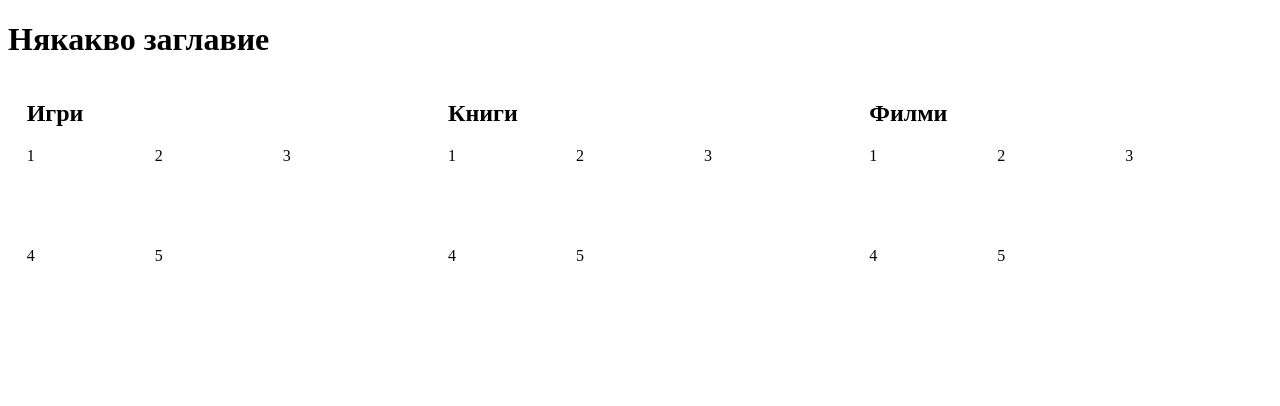
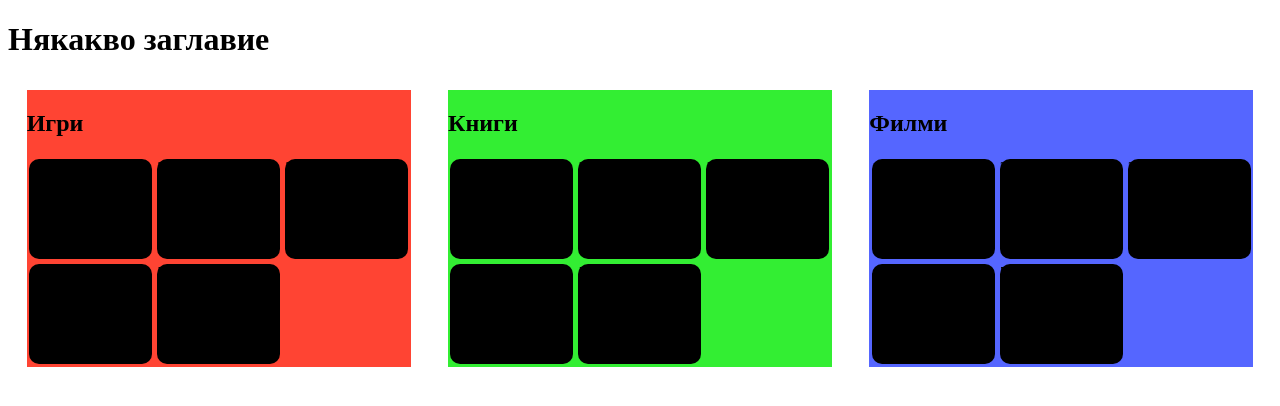
Before and after one commit to eiribarev18/generala-approves, a plain HTML site: page HTML/index.html in a window 1280 px wide. Drawn offline with Linux system fonts and the light colour scheme.

Commit message:
Add some basic styling to the index
 Note: Still WIP; the cards remain as placeholders

```diff
--- a/CSS/index.css
+++ b/CSS/index.css
@@ -3,6 +3,23 @@
 	flex-direction: row;
 	flex-wrap: wrap;
 	justify-content: space-around;
+}
+
+.flex-item {
+	margin-top: 10px;
+	margin-bottom: 10px;
+}
+
+.games {
+	background-color: #ff4433;
+}
+
+.books {
+	background-color: #33ee33
+}
+
+.movies {
+	background-color: #5566ff
 }
 
 .grid {
@@ -14,7 +31,15 @@
 }
 
 .card {
-	width: 100%;
-	height: 100%;
 	min-height: 100px;
+	margin: 2.5px;
+	border-radius: 10px;
+
+	background-color: black;
+
+	transition: 0s;
 }
+
+.card:hover {
+	transform: scale(1.04);
+}
--- a/HTML/index.html
+++ b/HTML/index.html
@@ -8,9 +8,11 @@
 
 		<meta name="viewport" content="width=device-width, initial-scale=1">
 		<meta charset="utf-8">
+
+		<script src="../JavaScript/pageLoad.js"></script>
 	</head>
 
-	<body>
+	<body onload="load();">
 		<main>
 			<h1>Някакво заглавие</h1>
 			<section class="flex-container">
--- /dev/null
+++ b/JavaScript/pageLoad.js
@@ -0,0 +1,8 @@
+function load()
+{
+    var cards = document.getElementsByClassName("card");
+
+    for (var card of cards){
+        card.style.transition = "0.5s";
+    }
+}
```
